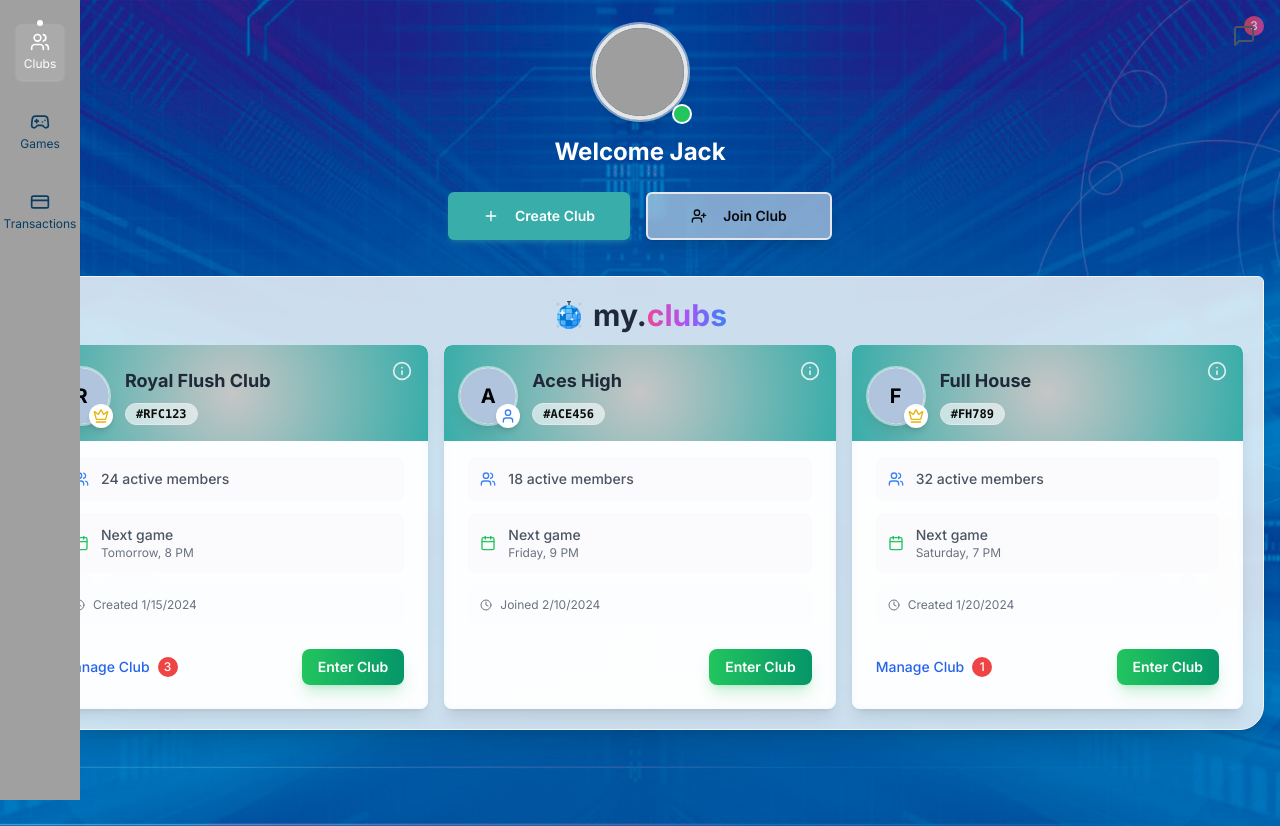
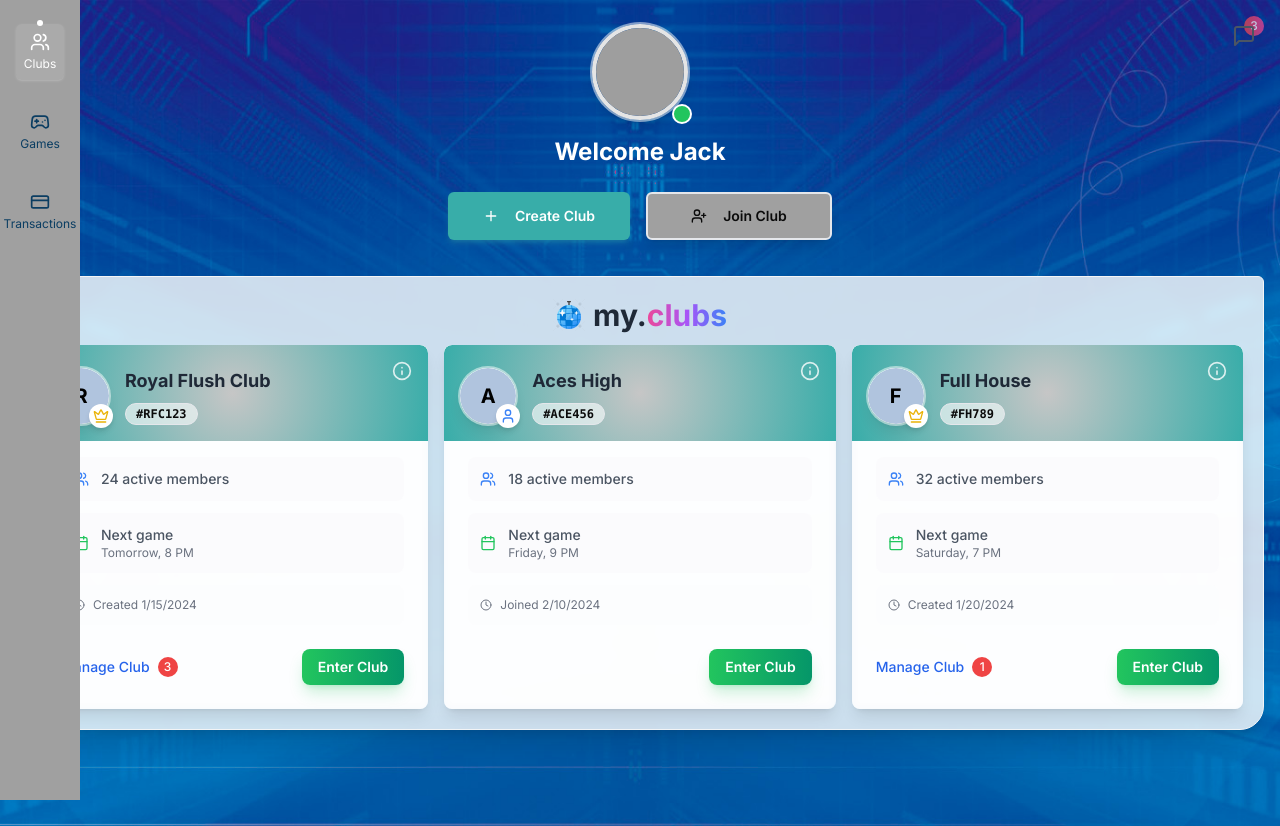
Before and after one commit to yeshaswiniT/Manage-finance-app, a Next.js app: page / in a window 1280 px wide. Built offline with nearby package versions, Linux system fonts and the light colour scheme; grey boxes are pictures that could not be loaded.

Commit message:
manage-finance-app

```diff
--- a/app/page.tsx
+++ b/app/page.tsx
@@ -103,7 +103,7 @@ export default function Home() {
 
        <div className="flex flex-row gap-4 w-full max-w-sm flex-wrap">
           <Button
-className="flex-1 bg-[#38ADA9] hover:bg-[#2e938f] text-white shadow-md shadow-[#38ADA9]/30 hover:shadow-lg hover:shadow-[#2e938f]/40 transition-all duration-300 transform hover:-translate-y-0.5 border-0 h-12"
+className="flex-1 bg-[#38ADA9] text-white hover:bg-[#ffff] hover:text-black shadow-md shadow-[#38ADA9]/30 hover:shadow-lg hover:shadow-[#2e938f]/40 transition-all duration-300 transform hover:-translate-y-0.5 border-0 h-12"
 asChild
           >
             <Link href="/create-club">
@@ -114,7 +114,7 @@ asChild
 
           <Button
             variant="outline"
-            className="flex-1 bg-white/50 dark:bg-gray-800/50 backdrop-blur-sm border-2 border-gray-200 dark:border-gray-700 hover:bg-white dark:hover:bg-gray-800 shadow-lg hover:shadow-xl transition-all duration-300 transform hover:-translate-y-0.5 h-12"
+            className="flex-1 bg-[#A0A0A0] dark:bg-gray-800/50 backdrop-blur-sm border-2 border-gray-200 dark:border-gray-700 hover:bg-white dark:hover:bg-gray-800 shadow-lg hover:shadow-xl transition-all duration-300 transform hover:-translate-y-0.5 h-12"
             asChild
           >
             <Link href="/join-club">
```
